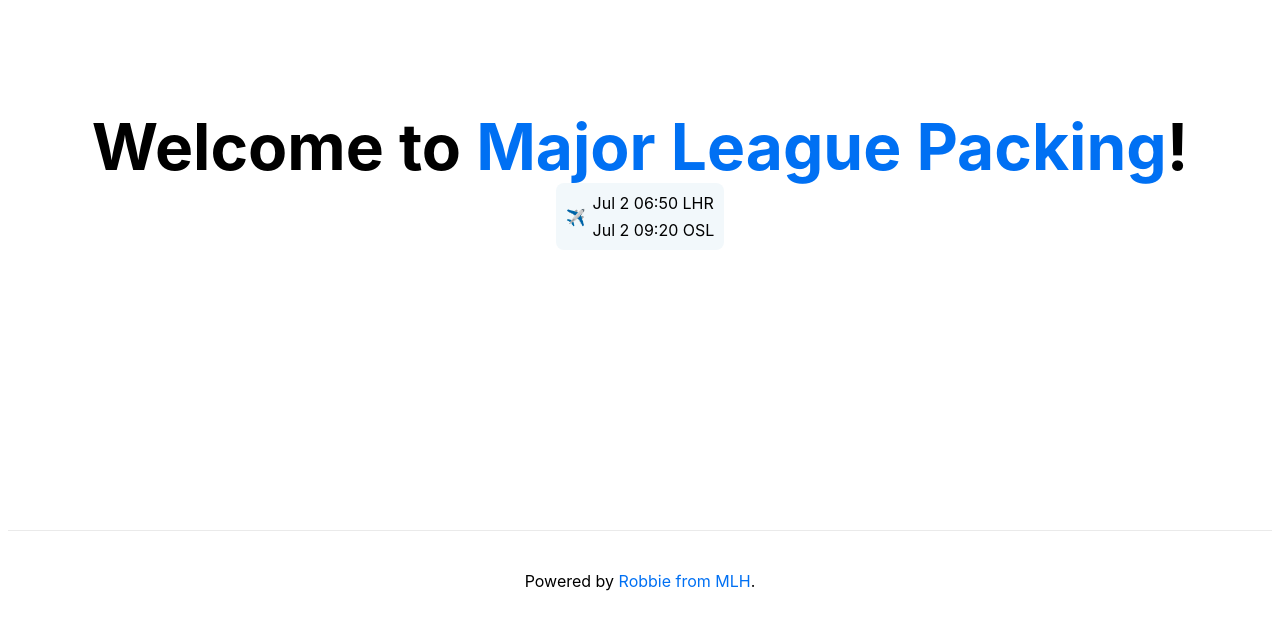
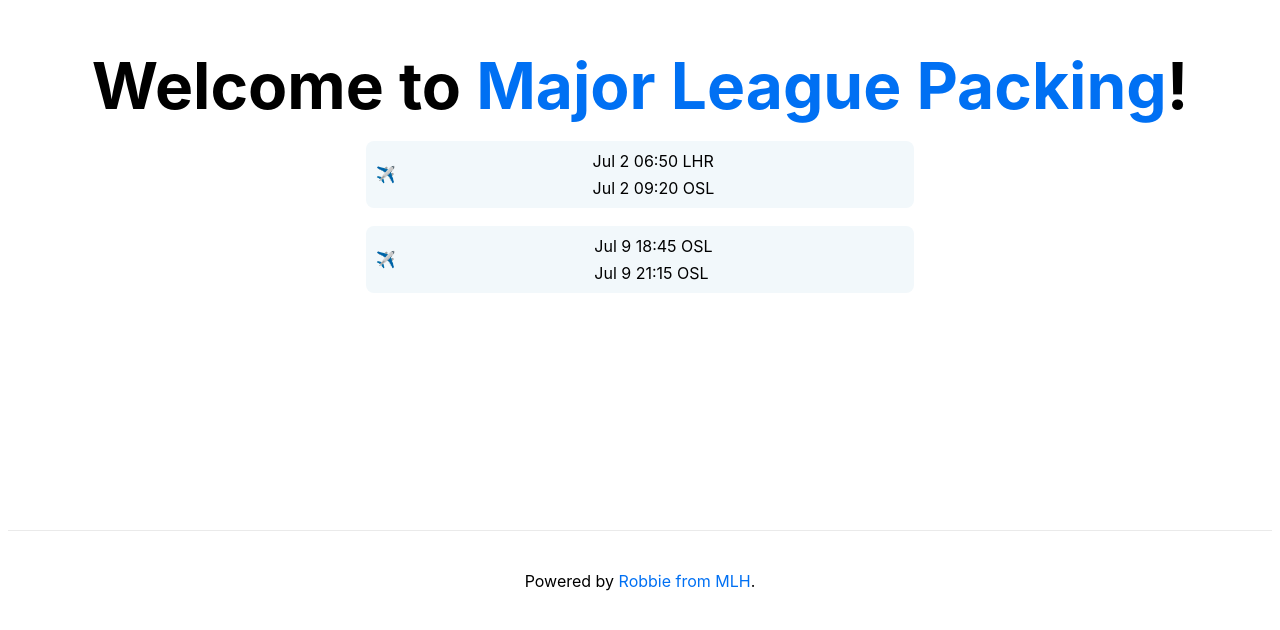
Before and after one commit to AbhiC7721/travel-mlh, a Next.js app: page / in a window 1280 px wide. Shown: the part 170-800 px from the top of the page. Built offline with nearby package versions, Linux system fonts and the light colour scheme.

Commit message:
Added other needed components

```diff
--- a/components/Itinerary.js
+++ b/components/Itinerary.js
@@ -1,16 +1,29 @@
 import Flight from "./Flight";
 
-export default function Itinerary({props}) {
+export default function Itinerary({itinerary}) {
     return (
         <>
-            <Flight
-                departureTime="06:50"
-                arrivalTime="09:20"
-                date="Jul 2"
-                origin="LHR"
-                destination="OSL"
-                />
-
+            <div className="itinerary">
+                {itinerary.flights.map(flight => (
+                    <Flight
+                        departureTime={flight.departureTime}
+                        arrivalTime={flight.arrivalTime}
+                        date={flight.date}
+                        origin={flight.origin}
+                        destination={flight.destination}
+                        key={flight.confirmation}
+                    />
+                ))}
+            </div>
+            <style jsx>{`
+                .itinerary {
+                    display: flex;
+                    flex-direction: column;
+                    grid-gap: 18px;
+                    padding: 18px 0;
+                    width: 50%;
+                }
+            `}</style>
         </>
     )
 }
--- a/pages/index.js
+++ b/pages/index.js
@@ -1,5 +1,6 @@
 import Head from 'next/head'
 import Itinerary from "../components/Itinerary"
+import {itinerary} from "../data/itinerary.json";
 
 export default function Home() {
     return (
@@ -14,7 +15,7 @@ export default function Home() {
                     Welcome to <a href="https://mlh.io">Major League Packing</a>!
                 </h1>
 
-               <Itinerary itinerary={{}} />
+               <Itinerary itinerary={itinerary} />
             </main>
 
             <footer>
```
Also changed, not shown: components/AccommodationCheckIn.js (added, +13 -0 lines), components/AccomodationCheckOut.js (added, +13 -0 lines), components/Restaurant.js (added, +13 -0 lines).
